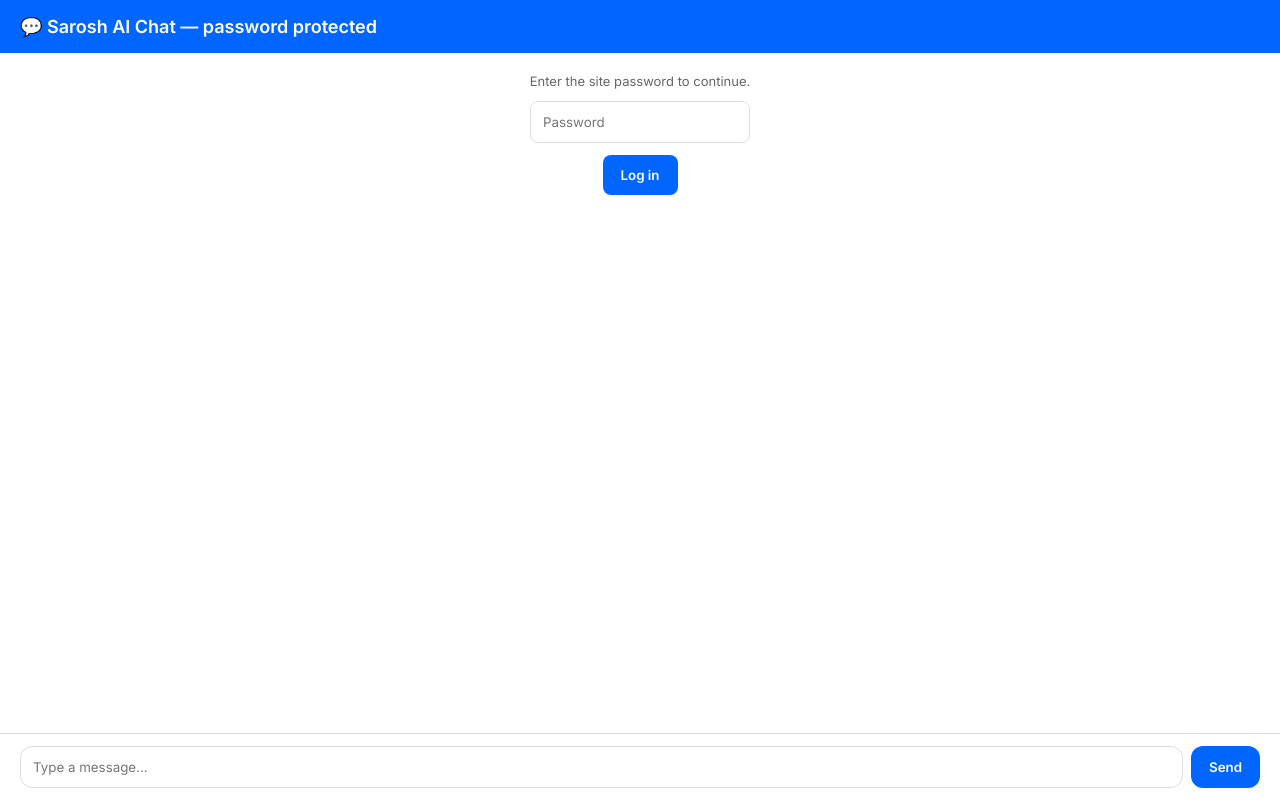
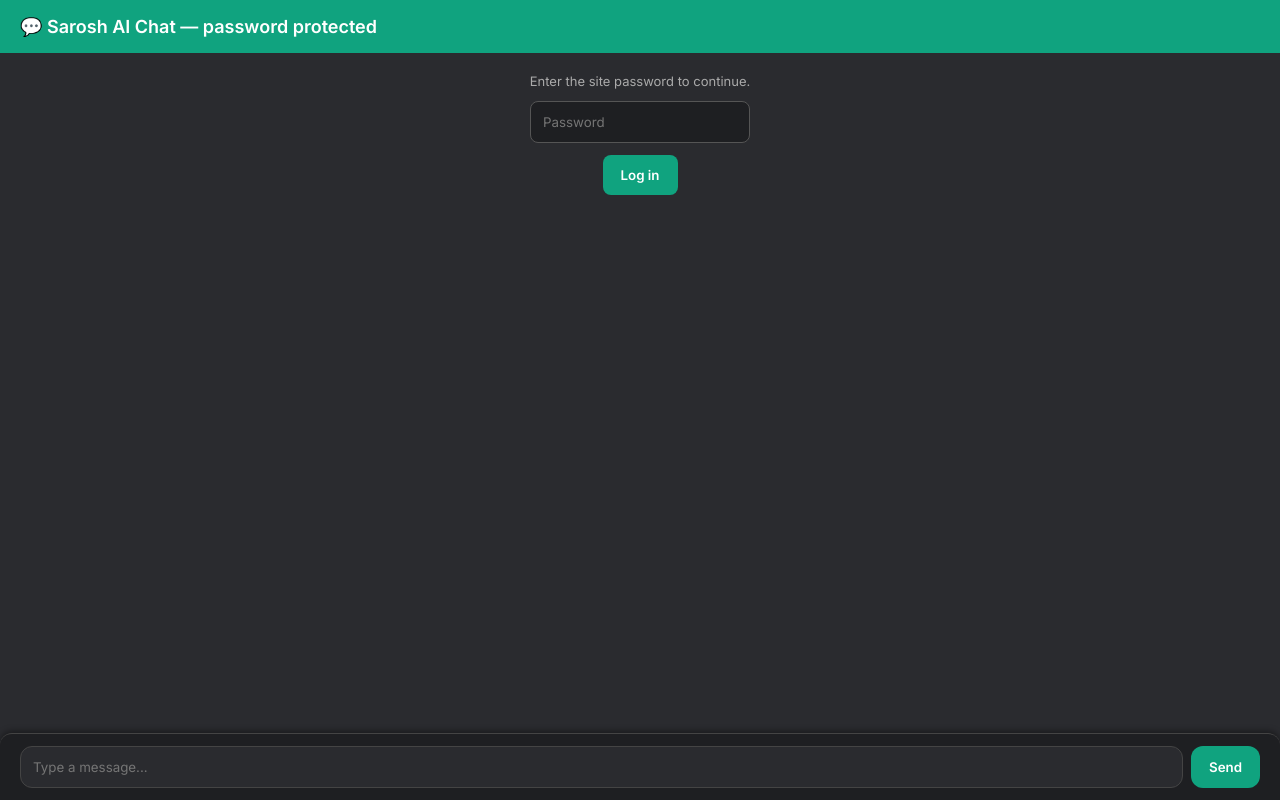
Before and after one commit to noorisarosh/sarosh-site, a plain HTML site: page index.html in a window 1280 px wide. Drawn offline with Linux system fonts and the light colour scheme.

Commit message:
Update index.html

```diff
--- a/index.html
+++ b/index.html
@@ -7,11 +7,11 @@
 <link href="https://fonts.googleapis.com/css2?family=Inter:wght@400;600&display=swap" rel="stylesheet">
 <style>
   :root {
-    --primary: #0066ff;
-    --bg: #f5f7fa;
-    --card-bg: #fff;
-    --user-msg: #034efc;
-    --bot-msg: #111;
+    --primary: #10a37f;
+    --bg: #202123; /* darker ChatGPT-style background */
+    --card-bg: #2a2b2f; /* slightly lighter card */
+    --user-msg: #0b93f6;
+    --bot-msg: #e5e5e5;
   }
 
   * { box-sizing: border-box; margin: 0; padding: 0; font-family: 'Inter', sans-serif; }
@@ -72,11 +72,12 @@
     align-items: center;
     gap: 12px;
     padding: 20px;
+    color: #fff;
   }
 
-  #login-section input { padding: 12px; border-radius: 8px; border: 1px solid #ddd; width: 220px; }
+  #login-section input { padding: 12px; border-radius: 8px; border: 1px solid #555; width: 220px; background:#1e1f22; color:#fff; }
   #login-section button { padding: 12px 18px; border-radius: 8px; border: none; background: var(--primary); color: #fff; cursor: pointer; font-weight: 600; transition: 0.2s; }
-  #login-section button:hover { background: #0050cc; }
+  #login-section button:hover { background: #0e826b; }
 
   #chat-section {
     display: flex;
@@ -98,7 +99,9 @@
     padding: 10px 14px;
     border-radius: 12px;
     word-wrap: break-word;
-    animation: fadeIn 0.3s ease;
+    opacity: 0;
+    transform: translateY(8px);
+    animation: slideUp 0.3s forwards;
   }
 
   .msg.user {
@@ -110,7 +113,7 @@
 
   .msg.bot {
     align-self: flex-start;
-    background: #eee;
+    background: #333;
     color: var(--bot-msg);
     border-bottom-left-radius: 4px;
   }
@@ -120,18 +123,22 @@
     display: flex;
     gap: 8px;
     padding: 12px 20px;
-    background: #fff;
-    border-top: 1px solid #ddd;
+    background: #1e1f22;
+    border-top: 1px solid #444;
     position: sticky;
     bottom: 0;
     z-index: 10;
+    box-shadow: 0 -2px 6px rgba(0,0,0,0.4);
+    border-radius: 12px 12px 0 0;
   }
 
   .input-bar input {
     flex: 1;
     padding: 12px;
     border-radius: 12px;
-    border: 1px solid #ddd;
+    border: 1px solid #444;
+    background:#2a2b2f;
+    color:#fff;
   }
 
   .input-bar button {
@@ -145,11 +152,11 @@
     transition: 0.2s;
   }
 
-  .input-bar button:hover { background: #0050cc; }
+  .input-bar button:hover { background: #0e826b; }
 
-  .small { font-size: 13px; color: #666; }
+  .small { font-size: 13px; color: #aaa; }
 
-  @keyframes fadeIn {
+  @keyframes slideUp {
     from { opacity: 0; transform: translateY(8px); }
     to { opacity: 1; transform: translateY(0); }
   }
@@ -180,7 +187,7 @@
         <button id="send-btn">Send</button>
       </div>
 
-      <div id="error" class="small" style="color:#b00; padding: 0 20px;"></div>
+      <div id="error" class="small" style="padding: 0 20px;"></div>
     </div>
   </div>
 </div>
```
